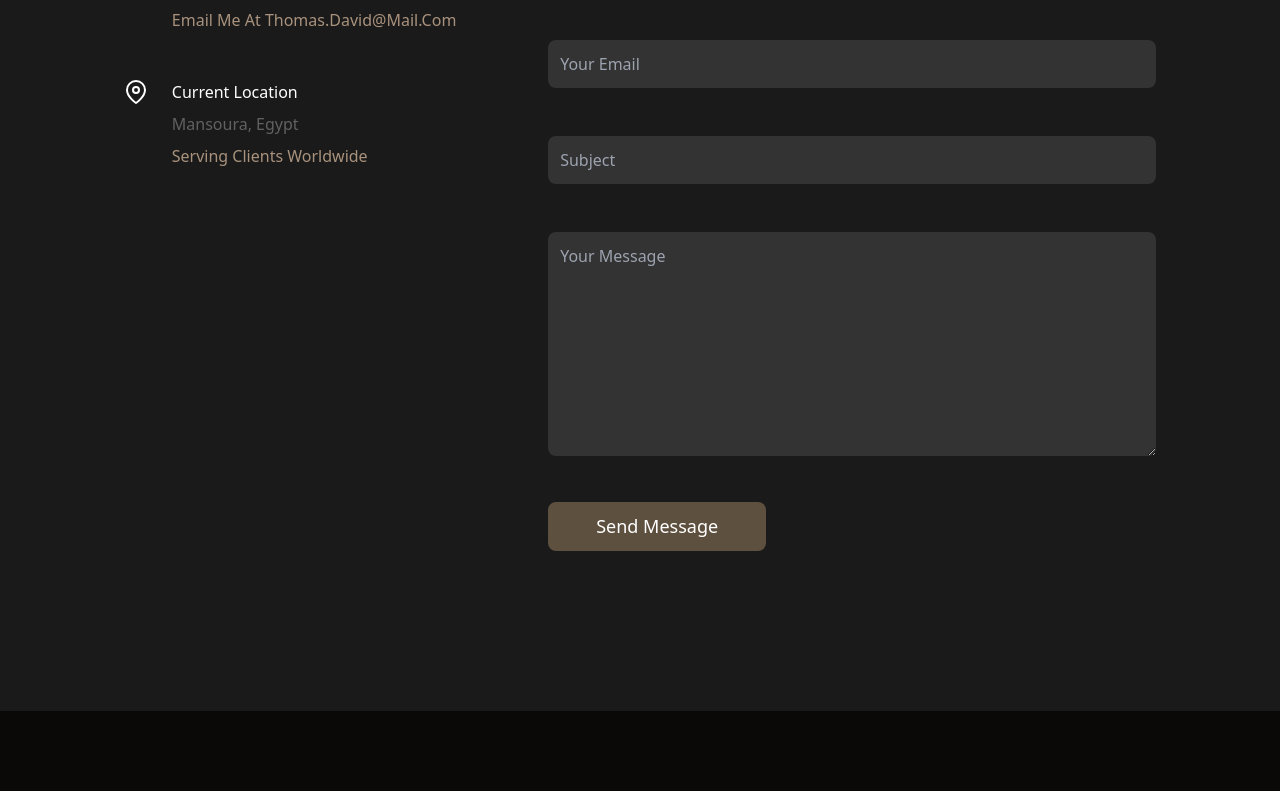
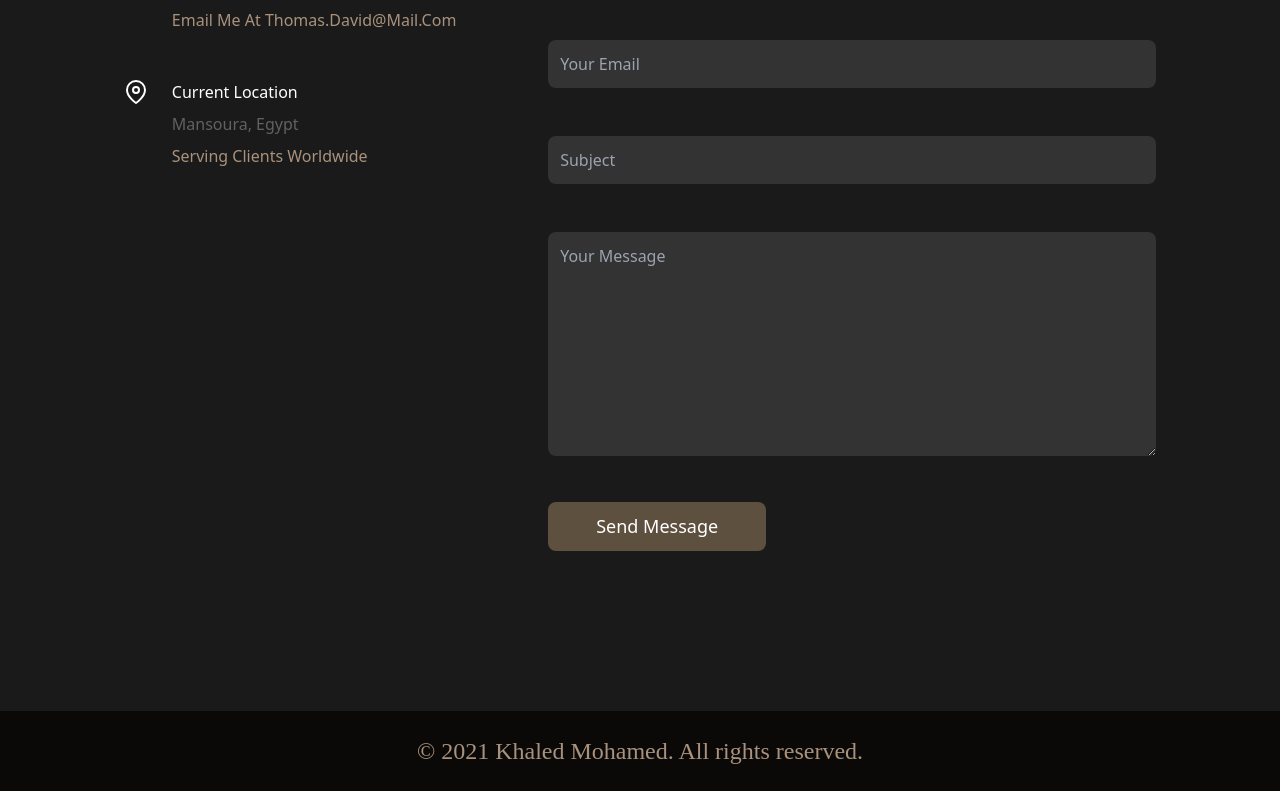
Before and after one commit to krypton225/fourth-portfolio-react, a React (Create React App) app: page / in a window 1280 px wide. Shown: the part 5117-5908 px from the top of the page. Before the commit the page ends 5828 px from the top, so only its background shows below. Built offline with nearby package versions, Linux system fonts and the light colour scheme.

Commit message:
ADD Footer Component

```diff
--- a/src/App.jsx
+++ b/src/App.jsx
@@ -8,7 +8,8 @@ import {
   LastWork,
   Services,
   Testimonials,
-  Contact
+  Contact,
+  Footer
 } from "./components/index";
 
 function App() {
@@ -24,6 +25,7 @@ function App() {
       <Services />
       <Testimonials />
       <Contact />
+      <Footer />
     </div>
   );
 }
--- /dev/null
+++ b/src/components/Footer.jsx
@@ -0,0 +1,9 @@
+const Footer = () => {
+    return (
+        <footer className="py-6 container text-center text-md lg:text-2xl text-light-beige font-[Caveat]">
+            &copy; 2021 Khaled Mohamed. All rights reserved.
+        </footer>
+    )
+}
+
+export default Footer;
--- a/src/components/index.js
+++ b/src/components/index.js
@@ -31,3 +31,5 @@ export { default as Contact } from "./Contact";
 export { default as ContactInfo } from "./ContactInfo";
 
 export { default as ContactForm } from "./ContactForm";
+
+export { default as Footer } from "./Footer";
```
